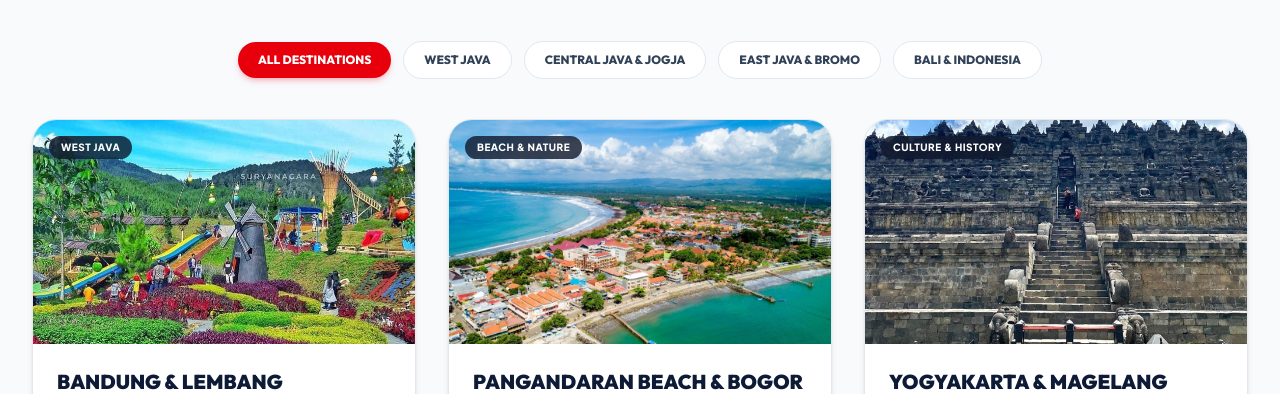
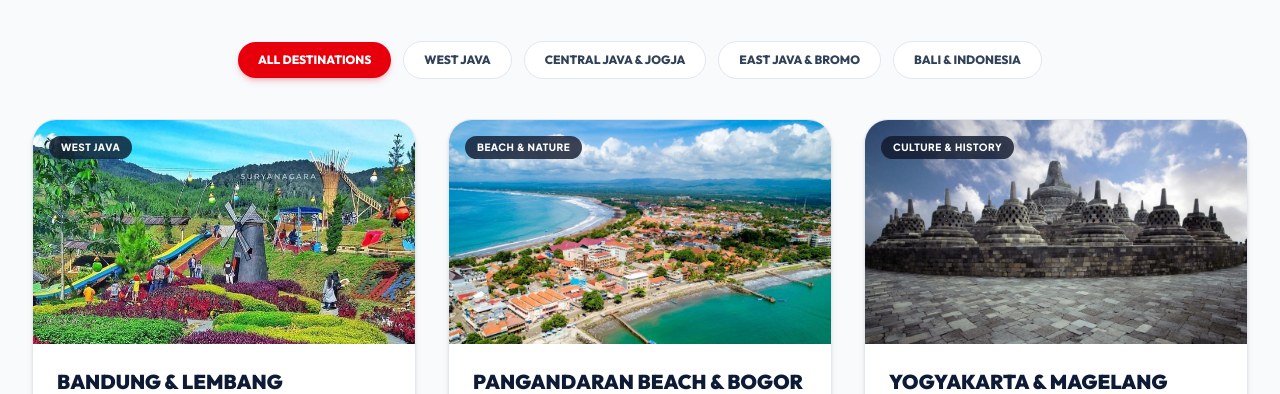
Before and after one commit to Reggyzul/Putri-Munggaran-Travel, a React (Vite) app: page / in a window 1280 px wide. Shown: the part 2024-2418 px from the top of the page. Built offline with nearby package versions, Linux system fonts and the light colour scheme.

Commit message:
Update Yogyakarta & Magelang card with uploaded custom Borobudur Temple photo

```diff
--- a/src/components/DestinationHighlightsPage.tsx
+++ b/src/components/DestinationHighlightsPage.tsx
@@ -70,7 +70,7 @@ export default function DestinationHighlightsPage({ lang, onNavigateHome }: Dest
       subtitleID: 'Candi Borobudur, Prambanan & Malioboro',
       badgeEN: 'Culture & History',
       badgeID: 'Budaya & Sejarah',
-      image: '/dest_jogja.avif',
+      image: '/dest_jogja.jpg',
       rating: 5.0,
       reviews: 210,
       spotsEN: ['Borobudur Temple & Prambanan UNESCO Sites', 'Mount Merapi Jeep Lava Tour Expedition', 'Malioboro Street Culinary & Craft Shopping', 'Taman Sari Water Castle & Yogyakarta Palace'],
--- a/src/components/Services.tsx
+++ b/src/components/Services.tsx
@@ -70,7 +70,7 @@ export default function Services({ lang, onViewAllDestinations }: ServicesProps)
       subtitleID: 'Candi Borobudur, Prambanan & Malioboro',
       badgeEN: 'Culture & History',
       badgeID: 'Budaya & Sejarah',
-      image: '/dest_jogja.avif',
+      image: '/dest_jogja.jpg',
       rating: 5.0,
       reviews: 210,
       spotsEN: ['Borobudur Temple & Prambanan UNESCO Sites', 'Mount Merapi Jeep Lava Tour Expedition', 'Malioboro Street Culinary & Craft Shopping', 'Taman Sari Water Castle & Yogyakarta Palace'],
```
Also changed, not shown: public/dest_jogja.jpg.
